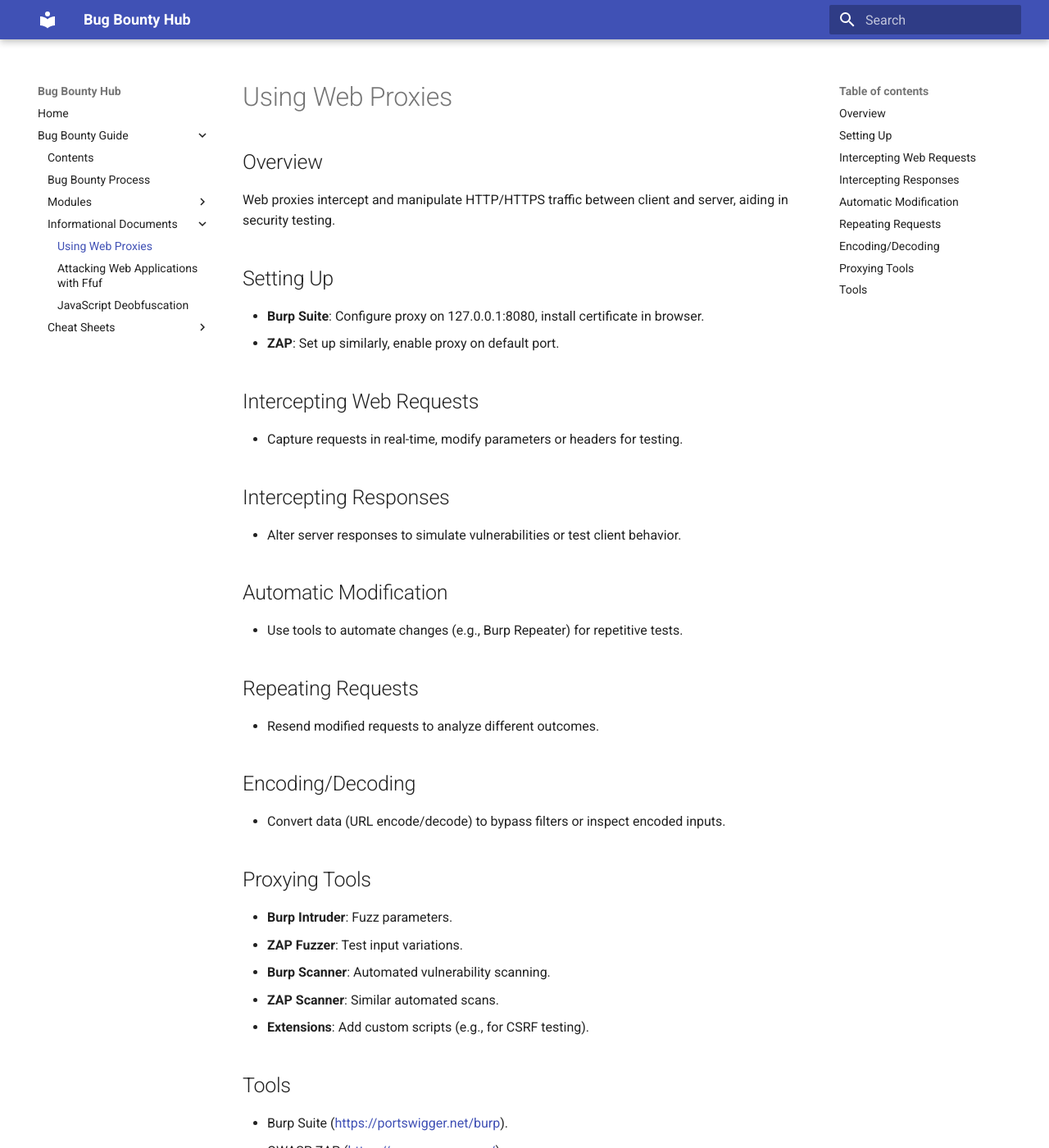
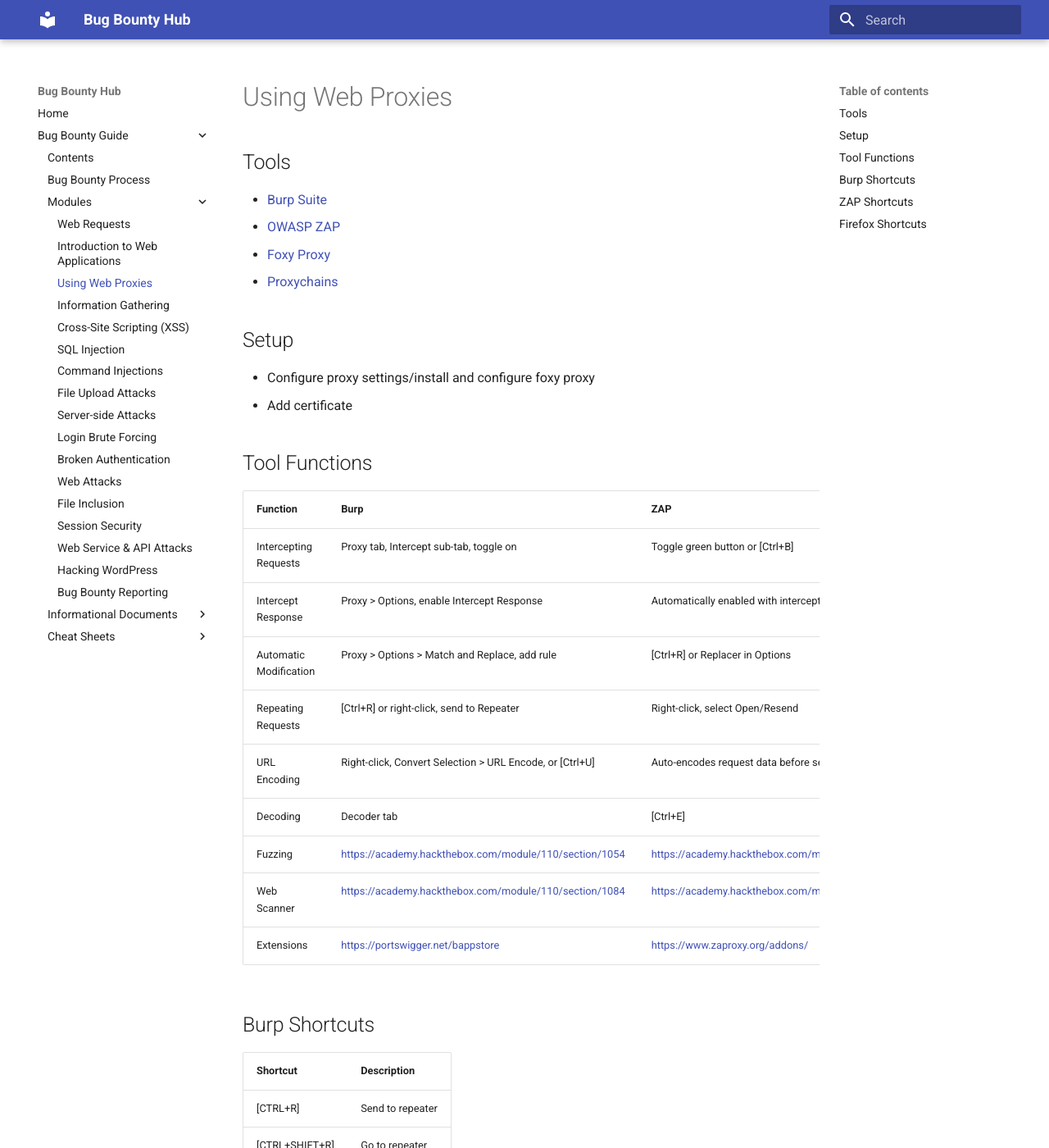
Before and after one commit to variable190/BugBounty, an MkDocs documentation site: the page built from docs/bug-bounty-guide/using-web-proxies.md, in a window 1280 px wide and 1400 px high. Shown: the whole window at 82% size. Built offline with MkDocs 1.6.1 and Material for MkDocs 9.7.7, drawn with Linux system fonts in a browser that asks for light colours; some of the changed text lies outside the part shown.

Commit message:
update intro to web proxies page and change location

```diff
--- a/docs/bug-bounty-guide/using-web-proxies.md
+++ b/docs/bug-bounty-guide/using-web-proxies.md
@@ -1,34 +1,57 @@
 # Using Web Proxies
 
-## Overview
-Web proxies intercept and manipulate HTTP/HTTPS traffic between client and server, aiding in security testing.
+## Tools
 
-## Setting Up
-- **Burp Suite**: Configure proxy on 127.0.0.1:8080, install certificate in browser.
-- **ZAP**: Set up similarly, enable proxy on default port.
+- [Burp Suite](https://portswigger.net/burp)
+- [OWASP ZAP](https://www.zaproxy.org/)
+- [Foxy Proxy](https://addons.mozilla.org/en-US/firefox/addon/foxyproxy-standard/)
+- [Proxychains](https://github.com/haad/proxychains)
 
-## Intercepting Web Requests
-- Capture requests in real-time, modify parameters or headers for testing.
+## Setup
 
-## Intercepting Responses
-- Alter server responses to simulate vulnerabilities or test client behavior.
+- Configure proxy settings/install and configure foxy proxy
+- Add certificate
 
-## Automatic Modification
-- Use tools to automate changes (e.g., Burp Repeater) for repetitive tests.
+## Tool Functions
 
-## Repeating Requests
-- Resend modified requests to analyze different outcomes.
+| Function                  | Burp                                      | ZAP                                      |
+|---------------------------|-------------------------------------------|------------------------------------------|
+| Intercepting Requests     | Proxy tab, Intercept sub-tab, toggle on   | Toggle green button or [Ctrl+B]          |
+| Intercept Response        | Proxy > Options, enable Intercept Response | Automatically enabled with intercept     |
+| Automatic Modification    | Proxy > Options > Match and Replace, add rule | [Ctrl+R] or Replacer in Options          |
+| Repeating Requests        | [Ctrl+R] or right-click, send to Repeater | Right-click, select Open/Resend          |
+| URL Encoding              | Right-click, Convert Selection > URL Encode, or [Ctrl+U] | Auto-encodes request data before sending |
+| Decoding                  | Decoder tab                              | [Ctrl+E]                                 |
+| Fuzzing                   | [https://academy.hackthebox.com/module/110/section/1054](https://academy.hackthebox.com/module/110/section/1054) | [https://academy.hackthebox.com/module/110/section/1056](https://academy.hackthebox.com/module/110/section/1056) |
+| Web Scanner               | [https://academy.hackthebox.com/module/110/section/1084](https://academy.hackthebox.com/module/110/section/1084) | [https://academy.hackthebox.com/module/110/section/1086](https://academy.hackthebox.com/module/110/section/1086) |
+| Extensions                | [https://portswigger.net/bappstore](https://portswigger.net/bappstore) | [https://www.zaproxy.org/addons/](https://www.zaproxy.org/addons/) |
 
-## Encoding/Decoding
-- Convert data (URL encode/decode) to bypass filters or inspect encoded inputs.
+## Burp Shortcuts
 
-## Proxying Tools
-- **Burp Intruder**: Fuzz parameters.
-- **ZAP Fuzzer**: Test input variations.
-- **Burp Scanner**: Automated vulnerability scanning.
-- **ZAP Scanner**: Similar automated scans.
-- **Extensions**: Add custom scripts (e.g., for CSRF testing).
+| Shortcut      | Description         |
+|---------------|---------------------|
+| [CTRL+R]      | Send to repeater    |
+| [CTRL+SHIFT+R]| Go to repeater      |
+| [CTRL+I]      | Send to intruder    |
+| [CTRL+SHIFT+I]| Go to intruder      |
+| [CTRL+U]      | URL encode          |
+| [CTRL+SHIFT+U]| URL decode          |
 
-## Tools
-- Burp Suite ([https://portswigger.net/burp](https://portswigger.net/burp)).
-- OWASP ZAP ([https://www.zaproxy.org/](https://www.zaproxy.org/)).
+## ZAP Shortcuts
+
+| Shortcut      | Description             |
+|---------------|-------------------------|
+| [CTRL+B]      | Toggle intercept on/off |
+| [CTRL+R]      | Go to replacer          |
+| [CTRL+E]      | Go to encode/decode/hash|
+
+## Firefox Shortcuts
+
+| Shortcut      | Description           |
+|---------------|-----------------------|
+| [CTRL+SHIFT+R]| Force Refresh Page    |
+| [F12]         | Open Developer Tools  |
+| [CTRL+SHIFT+I]| Open Inspector        |
+| [CTRL+SHIFT+E]| Open Network Panel    |
+| [CTRL+SHIFT+J]| Open Console          |
+| [CTRL+U]      | View Page Source      |
--- a/mkdocs.yml
+++ b/mkdocs.yml
@@ -7,6 +7,7 @@
     - Modules:
       - Web Requests: bug-bounty-guide/web-requests.md
       - Introduction to Web Applications: bug-bounty-guide/introduction-to-web-applications.md
+      - Using Web Proxies: bug-bounty-guide/using-web-proxies.md
       - Information Gathering: bug-bounty-guide/information-gathering-guide.md
       - Cross-Site Scripting (XSS): bug-bounty-guide/cross-site-scripting-guide.md
       - SQL Injection: bug-bounty-guide/sql-injection-guide.md
@@ -22,7 +23,6 @@
       - Hacking WordPress: bug-bounty-guide/hacking-wordpress-guide.md
       - Bug Bounty Reporting: bug-bounty-guide/bug-bounty-reporting-guide.md
     - Informational Documents:
-      - Using Web Proxies: bug-bounty-guide/using-web-proxies.md
       - Attacking Web Applications with Ffuf: bug-bounty-guide/attacking-web-applications-with-ffuf.md
       - JavaScript Deobfuscation: bug-bounty-guide/javascript-deobfuscation.md
     - Cheat Sheets:
```
Also changed, not shown: docs/bug-bounty-guide/index.md (+1 -1 lines).
